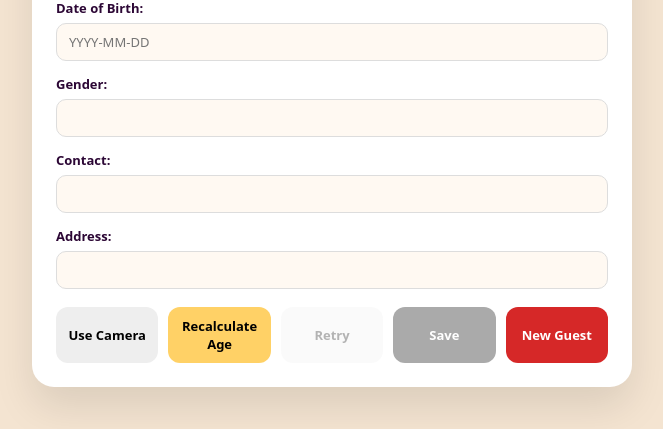
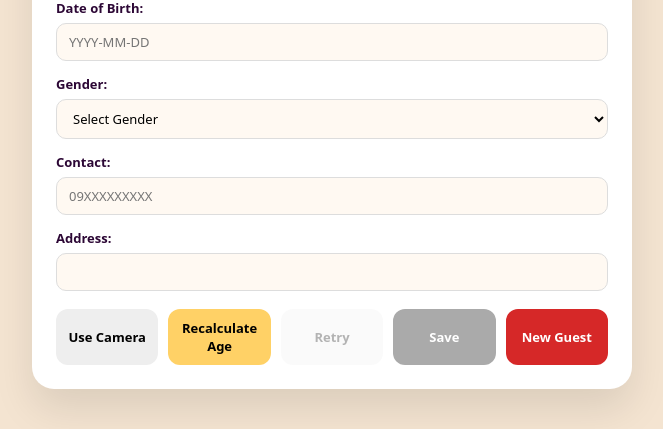
Before and after one commit to LynnLawagon/Legaspi_inn_pdf, a Flask app: page /scan-page in a window 1280 px wide. Shown: the part 951-1380 px from the top of the page, without its empty margins (584-1247 px from the left). Run offline with Flask 3, Linux system fonts and the light colour scheme; data that the repository does not hold is empty; some libraries are stand-ins or nearby versions.

Commit message:
constraints

```diff
--- a/backend/app.py
+++ b/backend/app.py
@@ -38,7 +38,7 @@ reader = None
 def get_reader():
     global reader
     if reader is None:
-        # ✅ Filipino + English helps PhilID labels; remove "tl" if you want faster
+        # Filipino + English helps PhilID labels; remove "tl" if you want faster
         reader = easyocr.Reader(["en", "tl"], gpu=False)
     return reader
 
@@ -70,6 +70,21 @@ def test_db():
     except Exception as e:
         return jsonify({"ok": False, "error": str(e)}), 500
 
+# ✅ genders list from tbl_gender (for dropdown)
+@app.route("/meta/genders", methods=["GET"])
+def meta_genders():
+    try:
+        conn = get_conn()
+        cur = conn.cursor(dictionary=True)
+        cur.execute("SELECT Gender_id, gender_name FROM tbl_gender ORDER BY Gender_id ASC")
+        rows = cur.fetchall()
+        cur.close()
+        conn.close()
+        return jsonify(rows), 200
+    except Exception as e:
+        traceback.print_exc()
+        return jsonify({"error": "Failed to load genders", "details": str(e)}), 500
+
 # -----------------------
 # HELPERS
 # -----------------------
@@ -77,6 +92,30 @@ def json_error(msg, code=400, **extra):
     payload = {"error": msg}
     payload.update(extra)
     return jsonify(payload), code
+
+def normalize_contact(contact: str) -> str:
+    # keep digits only
+    return re.sub(r"\D", "", contact or "")
+
+def is_valid_contact_11(contact: str) -> bool:
+    # exactly 11 digits
+    return bool(re.fullmatch(r"\d{11}", contact or ""))  # for PH mobile strict: r"09\d{9}"
+
+def gender_exists(gender_id):
+    """Return {Gender_id, gender_name} if exists else None."""
+    if gender_id is None:
+        return None
+    s = str(gender_id).strip()
+    if not s:
+        return None
+
+    conn = get_conn()
+    cur = conn.cursor(dictionary=True)
+    cur.execute("SELECT Gender_id, gender_name FROM tbl_gender WHERE Gender_id=%s LIMIT 1", (s,))
+    row = cur.fetchone()
+    cur.close()
+    conn.close()
+    return row
 
 def generate_reference_id():
     return f"REF-{datetime.now().strftime('%Y%m%d-%H%M%S')}-{random.randint(1000, 9999)}"
@@ -93,7 +132,7 @@ def compute_age(dob_str: str):
     return age if 0 <= age <= 130 else None
 
 def safe_resize(img, target_w=900):
-    """✅ smaller width = faster OCR, good for camera"""
+    """smaller width = faster OCR, good for camera"""
     h, w = img.shape[:2]
     if w <= target_w:
         return img
@@ -155,8 +194,6 @@ STOPWORDS = {
     "SIGNATURE", "ISSUED", "VALID", "BARANGAY", "CLEARANCE", "CERTIFICATE", "PSA",
     "PAMBANSANG", "PAGKAKAKILANLAN", "PILIPINAS",
     "APELYIDO", "GIVEN", "MIDDLE", "NAME", "PANGALAN", "KAPANGANAKAN", "KASARIAN",
-
-    # school noise
     "SENIOR", "HIGH", "SCHOOL", "STUDENT", "SIGN", "NO", "NUMBER",
     "COLLEGE", "UNIVERSITY", "CAMPUS", "DEPARTMENT", "CITY", "PROVINCE",
     "VALIDITY", "TERM", "SY", "GRADE", "SECTION", "LRN",
@@ -252,13 +289,13 @@ def get_value_near_label(items, label_variants, max_lines_ahead=8):
         if not hit:
             continue
 
-        # ✅ SAME LINE value (PhilID OCR often merges label+value)
+        # SAME LINE value (PhilID OCR often merges label+value)
         after = tt.split(hit, 1)[-1].strip()
         after = clean_name(after)
         if looks_like_name(after):
             return after
 
-        # ✅ NEXT LINE value
+        # NEXT LINE value
         for j in range(i + 1, min(i + 1 + max_lines_ahead, len(texts))):
             cand = clean_name(texts[j])
             if looks_like_name(cand):
@@ -380,7 +417,7 @@ def crop_roi(img, x1, y1, x2, y2):
 def parse_fields_from_image(img_bgr):
     gray, _thr = preprocess(img_bgr)
 
-    # ✅ OCR only important zones (FAST)
+    # OCR only important zones (FAST)
     roi_idno   = crop_roi(gray, 0.02, 0.18, 0.55, 0.33)
     roi_names  = crop_roi(gray, 0.52, 0.30, 0.98, 0.78)
     roi_addr   = crop_roi(gray, 0.02, 0.76, 0.75, 0.98)
@@ -408,7 +445,7 @@ def parse_fields_from_image(img_bgr):
         "Middle_name": middle,
         "Last_name": last,
         "Date_of_birth": dob,
-        "Gender": gender,
+        "Gender": gender,     # OCR may output "M"/"F" but DB save uses Gender_id from dropdown
         "Contact": "",
         "Address": address,
         "ID_no": id_no,
@@ -422,7 +459,7 @@ def parse_fields_from_image(img_bgr):
 def handle_exception(e):
     if isinstance(e, HTTPException):
         return e
-    if request.path in ["/upload", "/export-pdf", "/reset-record"]:
+    if request.path in ["/upload", "/export-pdf", "/reset-record", "/save-guest", "/meta/genders"]:
         traceback.print_exc()
         return json_error("Server error", 500, details=str(e))
     raise e
@@ -491,13 +528,19 @@ def merge_extracted_into_record(extracted: dict, ref: str, slot: str, predicted_
 
 def apply_manual_overrides(record: dict, payload: dict):
     g = record.get("Guest", {})
+
     def pick(key):
         v = payload.get(key)
         return None if v is None else str(v).strip()
-    for k in ["ID_type", "ID_no", "First_name", "Middle_name", "Last_name", "Date_of_birth", "Gender", "Contact", "Address"]:
+
+    for k in ["ID_type", "ID_no", "First_name", "Middle_name", "Last_name",
+              "Date_of_birth", "Gender", "Contact", "Address"]:
         v = pick(k)
         if v is not None:
+            if k == "Contact":
+                v = normalize_contact(v)  # digits only
             g[k] = v
+
     g["Age"] = compute_age(g.get("Date_of_birth") or "")
     record["Guest"] = g
     record["Can_proceed"] = can_proceed(record)
@@ -596,30 +639,9 @@ def upload():
         traceback.print_exc()
         return json_error("Server error while scanning", 500, details=str(e))
 
-def get_gender_id(gender_text: str):
-    """Convert 'Male/Female' (or 'M/F') to Gender_id from tbl_gender."""
-    g = (gender_text or "").strip().upper()
-    if not g:
-        return None
-
-    # quick normalize
-    if g in ["M", "MALE"]:
-        name = "Male"
-    elif g in ["F", "FEMALE"]:
-        name = "Female"
-    else:
-        # try to match exact name
-        name = gender_text.strip()
-
-    conn = get_conn()
-    cur = conn.cursor(dictionary=True)
-    cur.execute("SELECT Gender_id FROM tbl_gender WHERE gender_name=%s LIMIT 1", (name,))
-    row = cur.fetchone()
-    cur.close()
-    conn.close()
-    return row["Gender_id"] if row else None
-
-
+# -----------------------
+# SAVE GUEST (DB)
+# -----------------------
 @app.route("/save-guest", methods=["POST"])
 def save_guest():
     try:
@@ -629,23 +651,29 @@ def save_guest():
         if not ref:
             return json_error("Missing reference_id", 400)
 
-        # get record from memory (OCR record)
         record = RECORDS.get(ref)
         if not record:
             return json_error("No record found for that Reference ID.", 404)
 
         # apply manual form edits
         apply_manual_overrides(record, payload)
-
         guest = record.get("Guest") or {}
 
-        # convert Gender text → Gender_id
+        # ✅ CONTACT: digits-only + must be EXACT 11 digits
+        contact = normalize_contact(guest.get("Contact", ""))
+        if contact and not is_valid_contact_11(contact):
+            return json_error("Contact must be exactly 11 digits.", 400)
+        guest["Contact"] = contact
+
+        # ✅ GENDER: must come from tbl_gender via Gender_id
         gender_id = payload.get("Gender_id")
-        if gender_id is None:
-            gender_id = get_gender_id(guest.get("Gender", ""))
+        row = gender_exists(gender_id)
+        if not row:
+            return json_error("Please select Gender from the list.", 400)
 
-        if gender_id is None:
-            return json_error("Gender not recognized. Please select Male or Female.", 400)
+        # store readable gender name for PDF display
+        guest["Gender"] = row["gender_name"]
+        record["Guest"] = guest
 
         # choose image path
         img_rel = ""
@@ -660,8 +688,8 @@ def save_guest():
         sql = """
         INSERT INTO tbl_guests
         (Reference_id, ID_type, ID_no, First_name, Middle_name, Last_name,
-        Date_of_birth, Gender_id, Contact, Address, Img_path,
-        ID_category, Secondary_count, Can_proceed)
+         Date_of_birth, Gender_id, Contact, Address, Img_path,
+         ID_category, Secondary_count, Can_proceed)
         VALUES (%s,%s,%s,%s,%s,%s,%s,%s,%s,%s,%s,%s,%s,%s)
         """
 
@@ -673,17 +701,16 @@ def save_guest():
             guest.get("Middle_name",""),
             guest.get("Last_name",""),
             guest.get("Date_of_birth") or None,
-            int(gender_id),
+            int(row["Gender_id"]),
             guest.get("Contact",""),
             guest.get("Address",""),
             img_rel or "",
             record.get("ID_category",""),
-            record.get("Secondary_count",0),
+            int(record.get("Secondary_count", 0) or 0),
             1 if record.get("Can_proceed") else 0
         ))
 
         new_id = cur.lastrowid
-
         conn.commit()
         cur.close()
         conn.close()
@@ -722,29 +749,6 @@ def wrap_text_by_width(c, text, max_width, font_name="Helvetica", font_size=11):
     if cur:
         lines.append(cur)
     return lines
-
-def get_gender_id(gender_text: str):
-    """Convert 'Male/Female' (or 'M/F') to Gender_id from tbl_gender."""
-    g = (gender_text or "").strip().upper()
-    if not g:
-        return None
-
-    # normalize
-    if g in ["M", "MALE"]:
-        name = "Male"
-    elif g in ["F", "FEMALE"]:
-        name = "Female"
-    else:
-        name = gender_text.strip()
-
-    conn = get_conn()
-    cur = conn.cursor(dictionary=True)
-    cur.execute("SELECT Gender_id FROM tbl_gender WHERE gender_name=%s LIMIT 1", (name,))
-    row = cur.fetchone()
-    cur.close()
-    conn.close()
-
-    return row["Gender_id"] if row else None
 
 @app.route("/export-pdf", methods=["POST"])
 def export_pdf():
--- a/backend/static/script.js
+++ b/backend/static/script.js
@@ -32,7 +32,10 @@ const firstNameInput = document.getElementById("first-name");
 const middleNameInput = document.getElementById("middle-name");
 const lastNameInput = document.getElementById("last-name");
 const dobInput = document.getElementById("dob");
-const genderInput = document.getElementById("gender");
+
+// ✅ Gender is now a SELECT
+const genderSelect = document.getElementById("gender_id");
+
 const contactInput = document.getElementById("contact");
 const addressInput = document.getElementById("address");
 
@@ -50,6 +53,9 @@ let lastScanSource = null; // "camera" | "upload"
 let lastScanFile = null;   // File
 let lastScanSlot = "primary";
 let lastPredictedType = "";
+
+// gender cache
+let genderOptions = []; // [{Gender_id, gender_name}]
 
 // =====================
 // TEACHABLE MACHINE
@@ -204,6 +210,60 @@ async function scanFileToServer(file, { slot, predictedType } = {}) {
 }
 
 // =====================
+// GENDER DROPDOWN (tbl_gender)
+// =====================
+async function loadGenders() {
+  try {
+    const rows = await fetchJSON("/meta/genders", { method: "GET" });
+    genderOptions = Array.isArray(rows) ? rows : [];
+
+    // build options
+    genderSelect.innerHTML = "";
+    const opt0 = document.createElement("option");
+    opt0.value = "";
+    opt0.textContent = "Select Gender";
+    genderSelect.appendChild(opt0);
+
+    for (const r of genderOptions) {
+      const opt = document.createElement("option");
+      opt.value = String(r.Gender_id);
+      opt.textContent = r.gender_name;
+      genderSelect.appendChild(opt);
+    }
+  } catch (e) {
+    console.error("Failed to load genders:", e);
+    // fallback
+    genderSelect.innerHTML = `<option value="">Select Gender</option>`;
+  }
+}
+
+function setGenderByNameIfPossible(nameOrLetter) {
+  // tries to auto-select based on OCR "M/F" or "Male/Female"
+  const s = String(nameOrLetter || "").trim().toLowerCase();
+  if (!s) return;
+
+  let target = "";
+  if (s === "m" || s === "male") target = "male";
+  else if (s === "f" || s === "female") target = "female";
+  else return;
+
+  // find matching option by text
+  const opts = [...genderSelect.options];
+  const found = opts.find(o => (o.textContent || "").trim().toLowerCase() === target);
+  if (found) genderSelect.value = found.value;
+}
+
+// =====================
+// CONTACT INPUT RULE: 11 digits only
+// =====================
+function normalizeContactUI() {
+  const digits = (contactInput.value || "").replace(/\D/g, "").slice(0, 11);
+  contactInput.value = digits;
+}
+
+contactInput.addEventListener("input", normalizeContactUI);
+
+// =====================
 // MODES
 // =====================
 function setUploadMode(keepPreview = false) {
@@ -242,8 +302,13 @@ function applyRecordToUI(rec) {
   if (!middleNameInput.value) middleNameInput.value = guest.Middle_name || "";
   if (!lastNameInput.value) lastNameInput.value = guest.Last_name || "";
   if (!dobInput.value) dobInput.value = guest.Date_of_birth || "";
-  if (!genderInput.value) genderInput.value = guest.Gender || "";
+
+  // ✅ gender now select; try auto-select by OCR
+  if (!genderSelect.value) setGenderByNameIfPossible(guest.Gender || "");
+
   if (!contactInput.value) contactInput.value = guest.Contact || "";
+  normalizeContactUI(); // enforce digits-only
+
   if (!addressInput.value) addressInput.value = guest.Address || "";
 
   if (!idTypeInput.value) idTypeInput.value = guest.ID_type || "";
@@ -279,7 +344,7 @@ async function resetAll({ resetServer = false } = {}) {
 
   currentRefId = "";
 
-  // ✅ clear retry state
+  // clear retry state
   lastScanSource = null;
   lastScanFile = null;
   lastScanSlot = "primary";
@@ -300,7 +365,7 @@ async function resetAll({ resetServer = false } = {}) {
   middleNameInput.value = "";
   lastNameInput.value = "";
   dobInput.value = "";
-  genderInput.value = "";
+  genderSelect.value = "";
   contactInput.value = "";
   addressInput.value = "";
 
@@ -327,7 +392,7 @@ addSecondaryBtn.addEventListener("click", () => {
   inputFile.click();
 });
 
-// ✅ Retry (now actually retries upload OR camera)
+// Retry (retries upload OR camera)
 retryBtn.addEventListener("click", async () => {
   try {
     if (!lastScanFile) {
@@ -383,7 +448,7 @@ inputFile.addEventListener("change", async () => {
     applyRecordToUI(rec);
     setUploadMode(true);
 
-    // ✅ Save for retry
+    // Save for retry
     lastScanSource = "upload";
     lastScanFile = file;
     lastScanSlot = idSlotSelect.value;
@@ -393,7 +458,7 @@ inputFile.addEventListener("change", async () => {
     try { URL.revokeObjectURL(imgSrc); } catch {}
     alert("Error scanning upload: " + err.message);
 
-    // ✅ Still allow retry with same file
+    // Still allow retry with same file
     lastScanSource = "upload";
     lastScanFile = file;
     lastScanSlot = idSlotSelect.value;
@@ -414,7 +479,7 @@ snapBtn.addEventListener("click", async (e) => {
     return;
   }
 
-  // ✅ reduce size for speed
+  // reduce size for speed
   const targetW = 1280;
   const scale = targetW / camera.videoWidth;
   const w = targetW;
@@ -436,7 +501,7 @@ snapBtn.addEventListener("click", async (e) => {
 
     const file = new File([blob], "camera.jpg", { type: "image/jpeg" });
 
-    // optional: predicted type via teachable machine
+    // predicted type via teachable machine
     let predictedType = "";
     try {
       const tmpUrl = URL.createObjectURL(blob);
@@ -460,7 +525,7 @@ snapBtn.addEventListener("click", async (e) => {
     applyRecordToUI(rec);
     setUploadMode(true);
 
-    // ✅ Save for retry (camera too)
+    // Save for retry (camera too)
     lastScanSource = "camera";
     lastScanFile = file;
     lastScanSlot = idSlotSelect.value;
@@ -479,6 +544,18 @@ recalcBtn.addEventListener("click", refreshAgePreview);
 exportBtn.addEventListener("click", async () => {
   refreshAgePreview();
 
+  // enforce contact rule before sending
+  normalizeContactUI();
+  if (contactInput.value && contactInput.value.length !== 11) {
+    alert("Contact must be exactly 11 digits.");
+    return;
+  }
+
+  if (!genderSelect.value) {
+    alert("Please select Gender.");
+    return;
+  }
+
   const payload = {
     reference_id: currentRefId || refIdInput.value,
     ID_type: idTypeInput.value.trim(),
@@ -487,40 +564,39 @@ exportBtn.addEventListener("click", async () => {
     Middle_name: middleNameInput.value.trim(),
     Last_name: lastNameInput.value.trim(),
     Date_of_birth: dobInput.value.trim(),
-    Gender: genderInput.value.trim(),
+
+    // ✅ send Gender_id (from tbl_gender)
+    Gender_id: Number(genderSelect.value),
+
+    // keep these for record/PDF display (backend can override gender name)
     Contact: contactInput.value.trim(),
     Address: addressInput.value.trim(),
   };
 
   try {
-
-    // ✅ 1 SAVE TO DATABASE
+    // 1) SAVE TO DATABASE
     const saveRes = await fetch("/save-guest", {
       method: "POST",
-      headers: {
-        "Content-Type": "application/json",
-      },
+      headers: { "Content-Type": "application/json" },
       body: JSON.stringify(payload),
     });
 
     const saveData = await saveRes.json();
-
     if (!saveRes.ok) {
       alert("Database save failed: " + (saveData.error || ""));
       return;
     }
 
-    // ✅ 2 GENERATE PDF
+    // 2) GENERATE PDF
     const pdfRes = await fetch("/export-pdf", {
       method: "POST",
-      headers: {
-        "Content-Type": "application/json",
-      },
+      headers: { "Content-Type": "application/json" },
       body: JSON.stringify(payload),
     });
 
     if (!pdfRes.ok) {
-      alert("Export failed");
+      const errText = await pdfRes.text().catch(() => "");
+      alert("Export failed. " + errText);
       return;
     }
 
@@ -537,7 +613,6 @@ exportBtn.addEventListener("click", async () => {
     URL.revokeObjectURL(url);
 
     alert("Guest saved to database successfully!");
-
   } catch (err) {
     alert("Error: " + err.message);
   }
@@ -548,7 +623,7 @@ newGuestBtn.addEventListener("click", async () => {
   await resetAll({ resetServer: true });
 });
 
-// ✅ Reset fields when user returns via browser back (BFCache)
+// Reset fields when user returns via browser back (BFCache)
 window.addEventListener("pageshow", async (e) => {
   if (e.persisted) {
     await resetAll({ resetServer: true });
@@ -561,7 +636,12 @@ exportBtn.disabled = true;
 addSecondaryBtn.style.display = "none";
 setRetryEnabled(false);
 
-// ✅ Safety: ensure buttons don’t submit forms
+// load gender dropdown at startup
+loadGenders().then(() => {
+  // nothing
+});
+
+// Safety: ensure buttons don’t submit forms
 try { retryBtn.type = "button"; } catch {}
 try { toggleBtn.type = "button"; } catch {}
 try { snapBtn.type = "button"; } catch {}
--- a/backend/templates/index.html
+++ b/backend/templates/index.html
@@ -13,26 +13,23 @@
     <input type="file" id="input-file" accept="image/*,.pdf" style="display:none;" />
 
     <div id="img-view">
-      <!-- FIXED MEDIA BOX: upload icon / captured image / camera preview all live here -->
       <div class="media-box">
         <img id="preview-img" src="{{ url_for('static', filename='img/upload.png') }}" alt="Preview"/>
         <video id="camera" autoplay playsinline></video>
 
-        <!-- Button is now right-center (vertical) -->
         <button id="snap-btn" type="button" aria-label="Snap Photo">
           <img src="{{ url_for('static', filename='img/camera.png') }}" alt="Camera">
         </button>
 
-        <!-- Loading overlay stays inside the media box -->
         <div id="loading-indicator">Scanning...</div>
       </div>
 
       <p id="drop-text">Upload your ID here</p>
       <span>Supports School ID / National ID (Primary) and Birth Certification / Barangay Clearance (Secondary)</span>
     </div>
-    <button id="back-home-btn" class = "back-home-btn">Back to Home</button>
+
+    <button id="back-home-btn" class="back-home-btn">Back to Home</button>
   </div>
-
 
   <div id="ocr-results">
     <h2>Results</h2>
@@ -70,9 +67,21 @@
     <div class="form-group"><label>First Name:</label><input id="first-name"/></div>
     <div class="form-group"><label>Middle Name:</label><input id="middle-name"/></div>
     <div class="form-group"><label>Last Name:</label><input id="last-name"/></div>
+
     <div class="form-group"><label>Date of Birth:</label><input id="dob" placeholder="YYYY-MM-DD"/></div>
-    <div class="form-group"><label>Gender:</label><input id="gender"/></div>
-    <div class="form-group"><label>Contact:</label><input id="contact"/></div>
+
+    <!-- ✅ Gender from tbl_gender -->
+    <div class="form-group">
+      <label>Gender:</label>
+      <select id="gender_id"></select>
+    </div>
+
+    <!-- ✅ Contact: 11 digits only -->
+    <div class="form-group">
+      <label>Contact:</label>
+      <input id="contact" inputmode="numeric" maxlength="11" placeholder="09XXXXXXXXX"/>
+    </div>
+
     <div class="form-group"><label>Address:</label><input id="address"/></div>
 
     <div class="btn-row">
```
